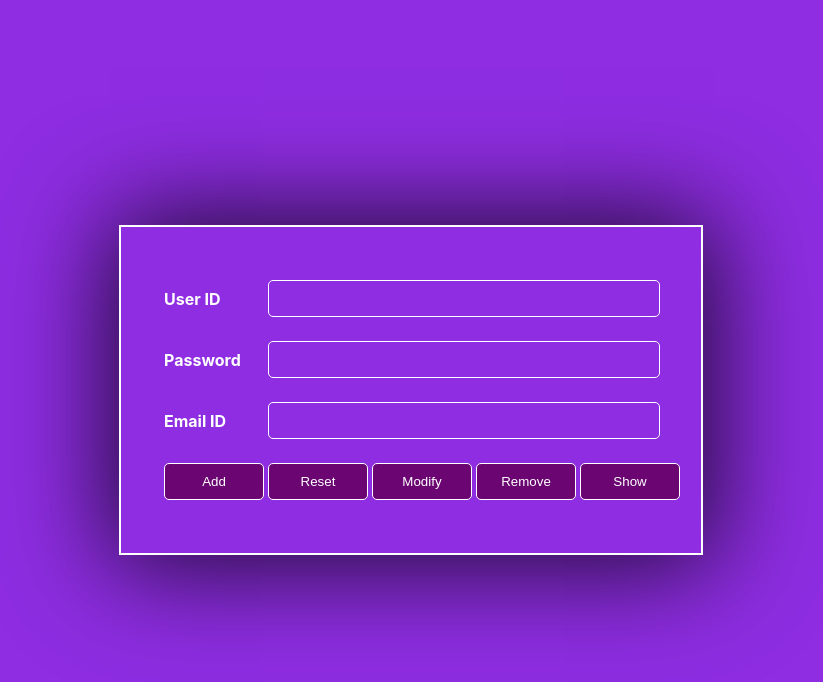
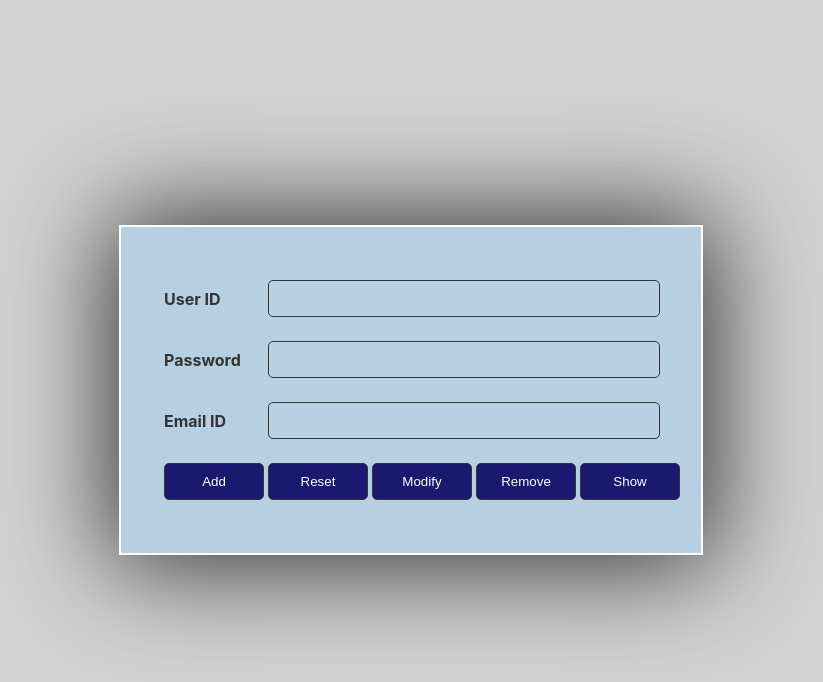
Before and after one commit to NithikK/reacttoexpress, a React (Create React App) app: page / in a window 1280 px wide. Shown: the top 682 px of the page, without its empty margins (229-1052 px from the left). Built offline with nearby package versions, Linux system fonts and the light colour scheme.

Commit message:
CommitAll

```diff
--- a/src/App.css
+++ b/src/App.css
@@ -6,6 +6,7 @@
   text-align: center;
   margin: 20px;
   width: 500px;
+  background: #B6D0E2;
   display: block;
 }
 
@@ -25,7 +26,7 @@
 .result td {
   padding: 8px;
   text-align: left;
-  box-shadow: 0 2px 5px rgba(0, 0, 0, 0.1);
+  box-shadow: 0 2px 5px #333;
   border-radius: 3px;
 }
 
@@ -42,7 +43,7 @@
 
 .result tr:hover {
   background-color: rgba(255, 255, 255, 0.1);
-  color: #fff;
+  color: #000080;
   transition: background-color 0.3s ease;
 }
 
@@ -57,7 +58,7 @@
 }
 
 .App {
-  background: #8e2de2;
+  background: #D3D3D3;
   display: flex;
   flex-direction: column;
   justify-content: center;
@@ -67,8 +68,9 @@
 
 .Form {
   border: 2px solid white;
-  box-shadow: 1px 1px 100px 10px rgba(0, 0, 0, 0.8);
-  color: white;
+  background: #B6D0E2;
+  box-shadow: 1px 1px 100px 10px #333;
+  color: #333;
   padding: 40px;
   text-align: center;
   margin: 20px;
@@ -80,22 +82,23 @@
   margin: 10px 0;
   padding: 10px;
   width: calc(100% - 20px);
-  border: 1px solid white;
+  border: 1px solid #333;
   border-radius: 5px;
   background-color: transparent;
-  color: white;
+  color: #333;
   box-sizing: border-box;
 }
 
 button {
   cursor: pointer;
-  background-color: #6a0572;
+  background-color: #191970;
   transition: background-color 0.3s ease;
   overflow: hidden;
   white-space: nowrap;
   min-width: 100px;
+  color: #fff;
 }
 
 button:hover {
-  background-color: #ff6f61;
+  background-color: #000080;
 }
```
